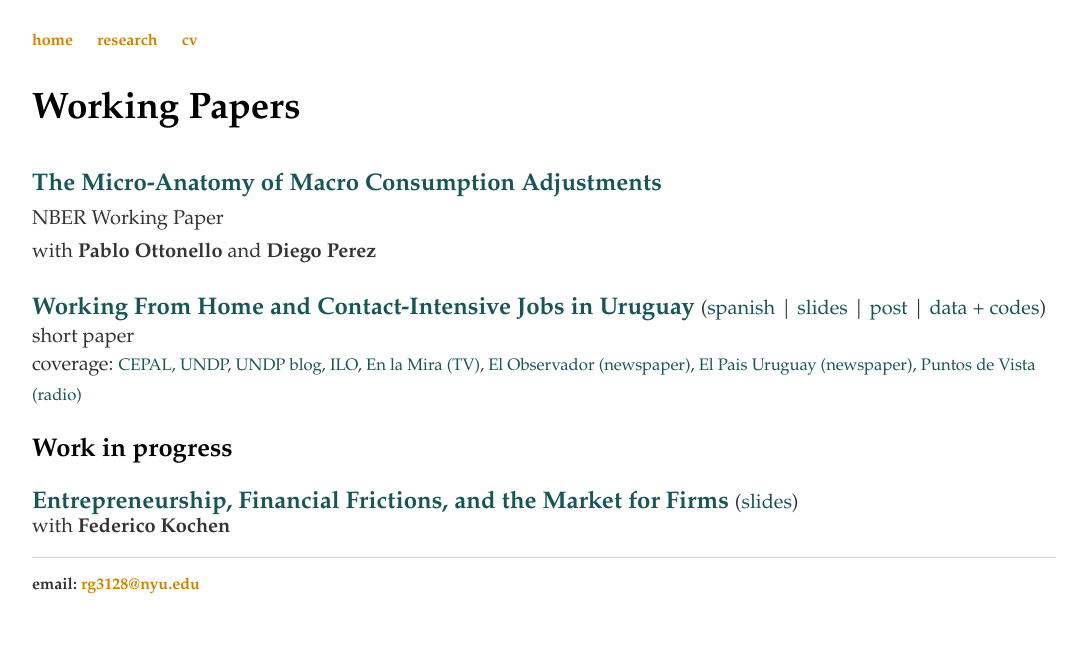
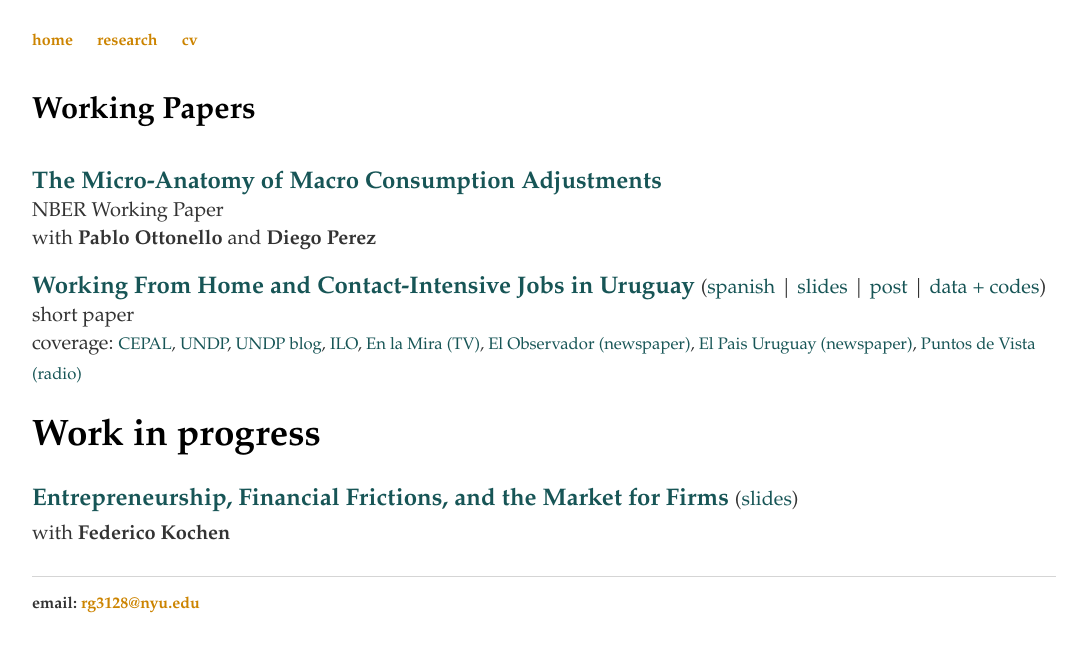
Before and after one commit to rafaguntin/rafaguntin.github.io, a Jekyll site: the page built from research/index.html, in a window 1280 px wide. Shown: the top 652 px of the page, without its empty margins (96-1183 px from the left). Built offline with Jekyll 4.4.1, drawn with Linux system fonts in a browser that asks for light colours.

Commit message:
Update index.html

```diff
--- a/research/index.html
+++ b/research/index.html
@@ -4,8 +4,8 @@ title: Rafael Guntin - Research
 ---
 
 		<div class="blurb">
-			<h3> Working Papers </h3>
-                               <p>
+			<h3> <small> Working Papers </h3>
+                               <p> <big>
 				       <a style="font-weight: bold; color:#175556">The Micro-Anatomy of Macro Consumption Adjustments</a>
 				<br> <small> NBER Working Paper
 				<br> with
@@ -28,8 +28,8 @@ title: Rafael Guntin - Research
 				<a style="color:#175556" href="http://radiouruguay.uy/teletrabajo-3-de-cada-4-tienen-dificultades-segun-estudio/" target="_blank"> Puntos de Vista (radio)</a>
 			</p>
 
-			<h3> Work in progress </h3>
-			<p> <big> <big> <a style="font-weight: bold; color:#175556"
+			<h3> <big> <big> Work in progress </h3>
+			<p> <a style="font-weight: bold; color:#175556"
 			       href="/research/Entrepreneurship Financial Frictions and the Market of Firms.pdf"
 			       target="_blank">Entrepreneurship, Financial Frictions, and the Market for Firms</a> <small> (<a style="color:#175556" href="/research/GK - Slides NYU - 09Dec19 - Handout.pdf" target="_blank">slides</a>)
 				<br> with <a style="font-weight: bold; color:#333" href="https://sites.google.com/view/federicokochen/home" target="_blank"> Federico Kochen </a>
```
